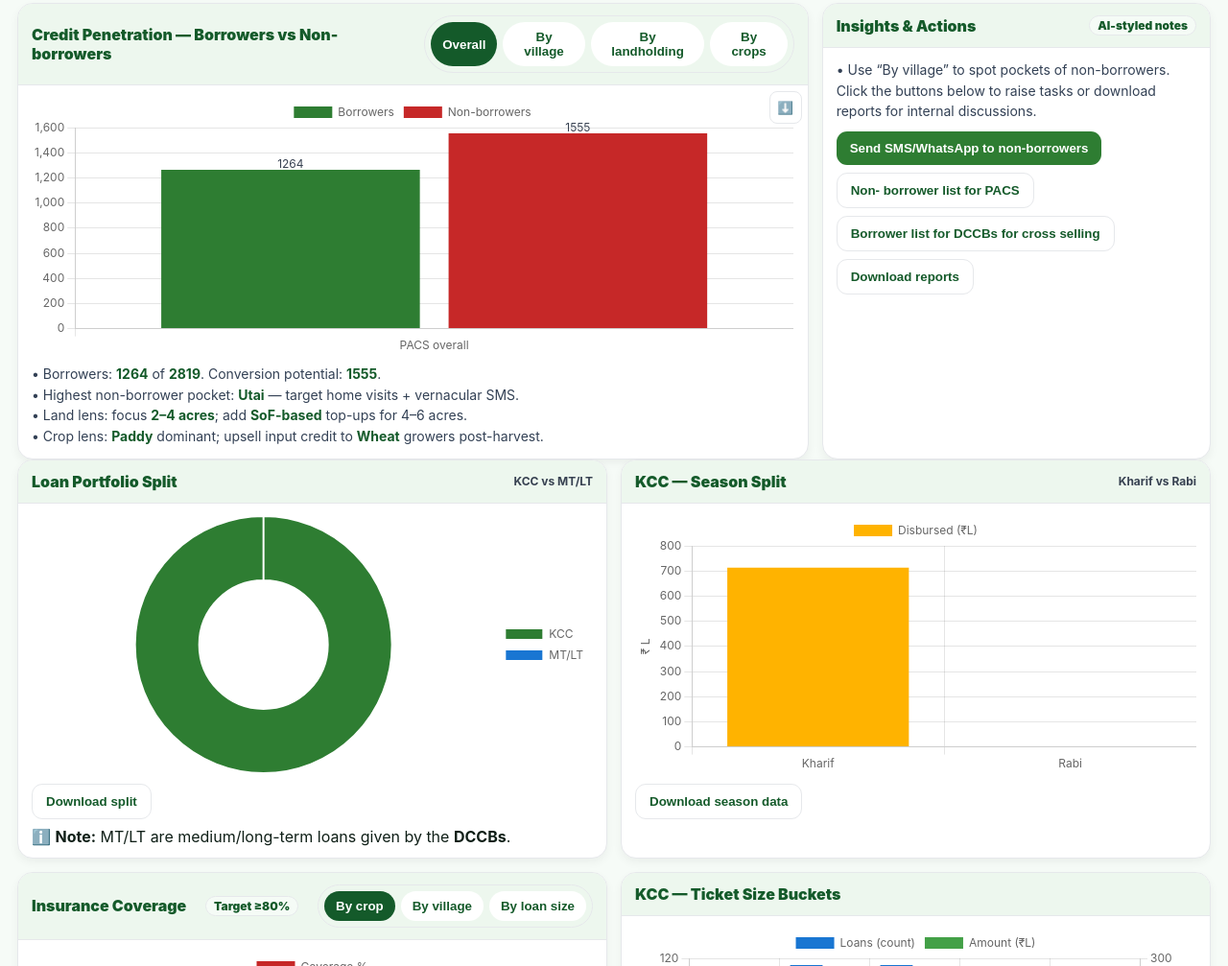
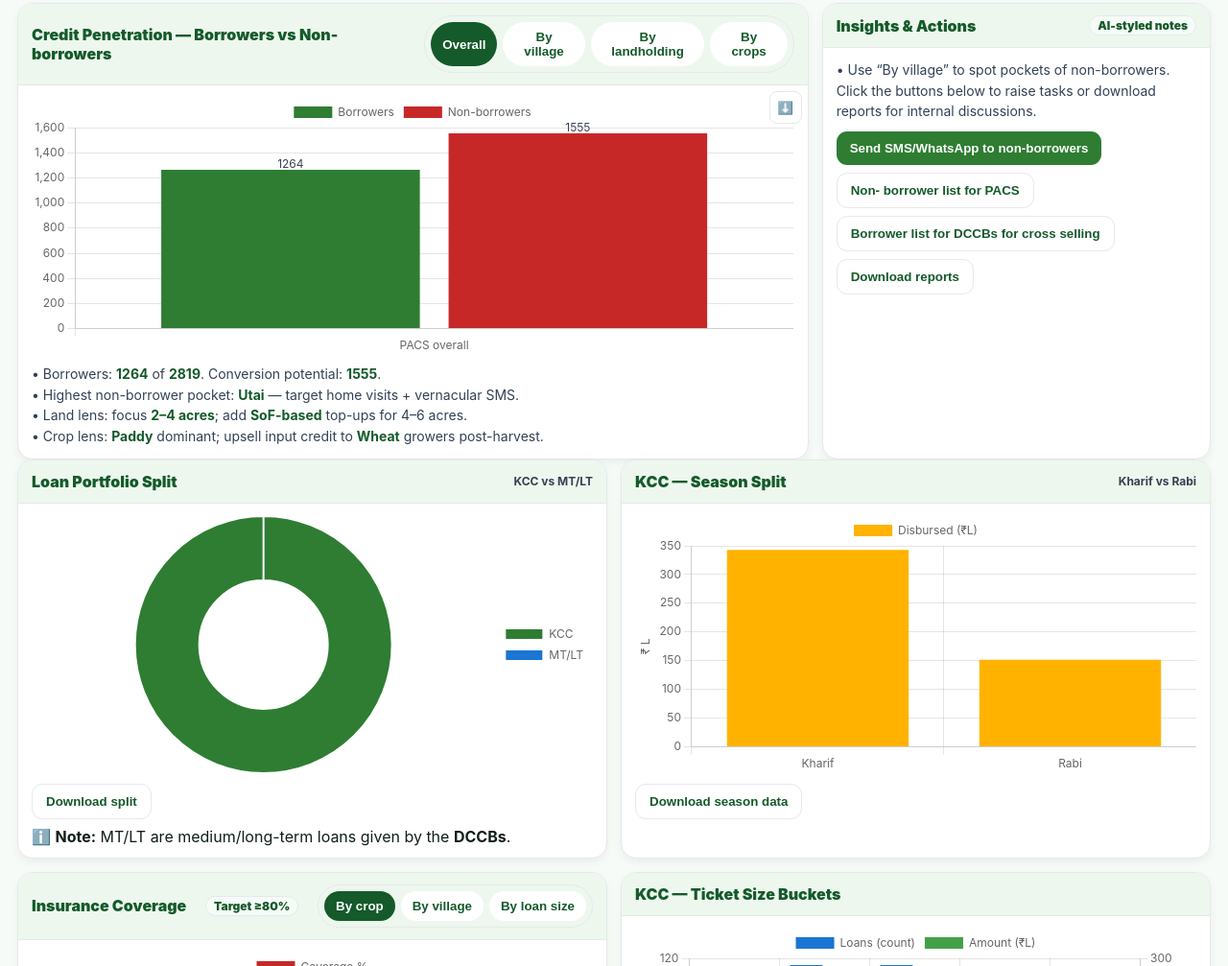
Before and after one commit to AnweshaDash/SurgiPACS, a plain HTML site: page loan.html in a window 1280 px wide. Shown: the part 195-1202 px from the top of the page at 96% size. Drawn offline with nearby package versions, Linux system fonts and the light colour scheme.

Commit message:
Update loan.html
changed kharif rabi split values

```diff
--- a/loan.html
+++ b/loan.html
@@ -475,7 +475,7 @@ const metrics = {
 };
 
 const portfolio = { labels:['KCC','MT/LT'], amounts:[71319708, 0] };
-const season    = { labels:['Kharif','Rabi'], amounts:[71319708, 0] };
+const season    = { labels:['Kharif','Rabi'], amounts:[34273574,15160562] };
 const buckets   = { labels:['<50k','50k–1L','1–2L','2–3L','3L+'], loans:[40, 116, 116, 56, 60], amountL:[14, 83, 161, 145, 271] };
 
 const insurance = {
```
